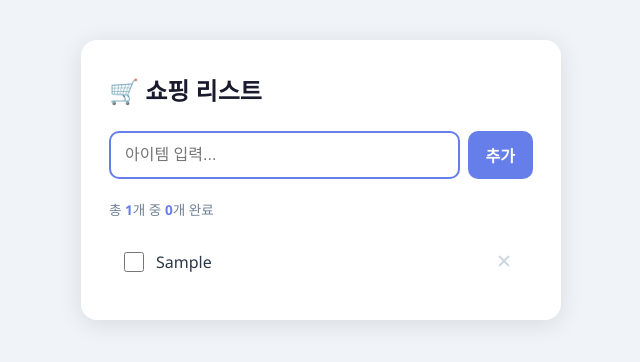
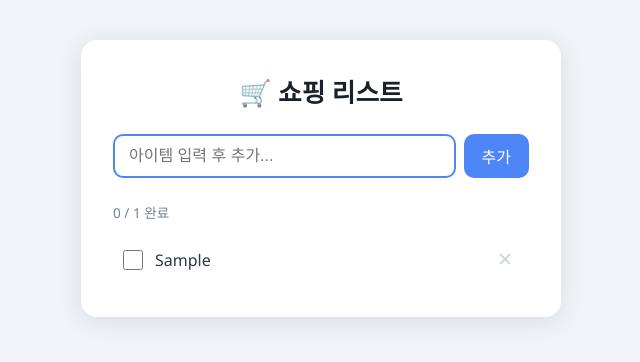
Before and after one commit to galmaru/shopping-list-app, a plain HTML site: page shopping_list.html in a window 1280 px wide. Both pictures are taken after typing "Sample" into the empty fields and a click on the button "추가". Shown: the whole page, without its empty margins (319-959 px from the left). Drawn offline with Linux system fonts and the light colour scheme.

Commit message:
쇼핑 리스트 앱 기능 구현
- 아이템 추가 (Enter 키 지원)
- 체크박스로 완료 처리 (취소선 표시)
- 개별 삭제 및 완료 항목 일괄 삭제
- localStorage로 데이터 영속성 유지
- 진행 상황 요약 표시
- XSS 방지 HTML 이스케이프 처리

Co-Authored-By: Claude Sonnet 4.6 <noreply@anthropic.com>

```diff
--- a/shopping_list.html
+++ b/shopping_list.html
@@ -1,14 +1,18 @@
 <!DOCTYPE html>
 <html lang="ko">
 <head>
-  <meta charset="UTF-8">
-  <meta name="viewport" content="width=device-width, initial-scale=1.0">
+  <meta charset="UTF-8" />
+  <meta name="viewport" content="width=device-width, initial-scale=1.0" />
   <title>쇼핑 리스트</title>
   <style>
-    * { box-sizing: border-box; margin: 0; padding: 0; }
+    * {
+      box-sizing: border-box;
+      margin: 0;
+      padding: 0;
+    }
 
     body {
-      font-family: 'Segoe UI', 'Apple SD Gothic Neo', sans-serif;
+      font-family: 'Segoe UI', sans-serif;
       background: #f0f4f8;
       min-height: 100vh;
       display: flex;
@@ -20,69 +24,59 @@
     .container {
       background: #fff;
       border-radius: 16px;
-      box-shadow: 0 4px 24px rgba(0,0,0,0.10);
+      box-shadow: 0 4px 24px rgba(0, 0, 0, 0.1);
+      padding: 32px;
       width: 100%;
       max-width: 480px;
-      padding: 32px 28px;
     }
 
     h1 {
-      font-size: 1.5rem;
-      font-weight: 700;
-      color: #1a1a2e;
+      font-size: 1.6rem;
+      color: #1a202c;
       margin-bottom: 24px;
-      display: flex;
-      align-items: center;
-      gap: 8px;
+      text-align: center;
     }
 
     .input-row {
       display: flex;
       gap: 8px;
-      margin-bottom: 20px;
+      margin-bottom: 24px;
     }
 
     .input-row input {
       flex: 1;
-      padding: 12px 14px;
+      padding: 10px 14px;
       border: 2px solid #e2e8f0;
       border-radius: 10px;
       font-size: 1rem;
-      color: #2d3748;
       outline: none;
       transition: border-color 0.2s;
     }
 
     .input-row input:focus {
-      border-color: #667eea;
+      border-color: #4f86f7;
     }
 
-    .input-row button {
-      padding: 12px 18px;
-      background: #667eea;
+    .btn-add {
+      padding: 10px 18px;
+      background: #4f86f7;
       color: #fff;
       border: none;
       border-radius: 10px;
       font-size: 1rem;
-      font-weight: 600;
       cursor: pointer;
       transition: background 0.2s;
       white-space: nowrap;
     }
 
-    .input-row button:hover {
-      background: #5a67d8;
+    .btn-add:hover {
+      background: #3b6fd4;
     }
 
-    .stats {
+    .summary {
       font-size: 0.85rem;
       color: #718096;
-      margin-bottom: 16px;
-    }
-
-    .stats span {
-      font-weight: 600;
-      color: #667eea;
+      margin-bottom: 12px;
     }
 
     ul {
@@ -93,55 +87,51 @@
       display: flex;
       align-items: center;
       gap: 12px;
-      padding: 12px 14px;
-      border-radius: 10px;
+      padding: 12px 10px;
+      border-bottom: 1px solid #edf2f7;
       transition: background 0.15s;
-      border: 1px solid transparent;
+      border-radius: 8px;
+    }
+
+    li:last-child {
+      border-bottom: none;
     }
 
     li:hover {
       background: #f7fafc;
-      border-color: #e2e8f0;
     }
 
-    li.checked {
-      opacity: 0.5;
-    }
-
-    li input[type="checkbox"] {
-      width: 20px;
-      height: 20px;
-      accent-color: #667eea;
-      cursor: pointer;
-      flex-shrink: 0;
-    }
-
-    .item-text {
-      flex: 1;
-      font-size: 1rem;
-      color: #2d3748;
-      word-break: break-all;
-    }
-
-    li.checked .item-text {
+    li.checked .item-name {
       text-decoration: line-through;
       color: #a0aec0;
     }
 
-    .delete-btn {
-      background: none;
-      border: none;
-      color: #cbd5e0;
+    .checkbox {
+      width: 20px;
+      height: 20px;
       cursor: pointer;
-      font-size: 1.2rem;
-      padding: 4px 6px;
-      border-radius: 6px;
-      line-height: 1;
-      transition: color 0.15s, background 0.15s;
+      accent-color: #4f86f7;
       flex-shrink: 0;
     }
 
-    .delete-btn:hover {
+    .item-name {
+      flex: 1;
+      font-size: 1rem;
+      color: #2d3748;
+    }
+
+    .btn-delete {
+      background: none;
+      border: none;
+      cursor: pointer;
+      color: #cbd5e0;
+      font-size: 1.2rem;
+      padding: 2px 6px;
+      border-radius: 6px;
+      transition: color 0.2s, background 0.2s;
+    }
+
+    .btn-delete:hover {
       color: #e53e3e;
       background: #fff5f5;
     }
@@ -153,23 +143,23 @@
       font-size: 0.95rem;
     }
 
-    .clear-btn {
+    .btn-clear {
       margin-top: 20px;
       width: 100%;
-      padding: 10px;
+      padding: 9px;
       background: none;
-      border: 1.5px solid #e2e8f0;
+      border: 1px solid #e2e8f0;
       border-radius: 10px;
       color: #718096;
       font-size: 0.9rem;
       cursor: pointer;
-      transition: all 0.15s;
+      transition: background 0.2s, color 0.2s;
     }
 
-    .clear-btn:hover {
-      border-color: #e53e3e;
+    .btn-clear:hover {
+      background: #fff5f5;
       color: #e53e3e;
-      background: #fff5f5;
+      border-color: #feb2b2;
     }
   </style>
 </head>
@@ -178,68 +168,84 @@
     <h1>🛒 쇼핑 리스트</h1>
 
     <div class="input-row">
-      <input type="text" id="itemInput" placeholder="아이템 입력..." maxlength="60">
-      <button onclick="addItem()">추가</button>
+      <input
+        type="text"
+        id="itemInput"
+        placeholder="아이템 입력 후 추가..."
+        maxlength="60"
+      />
+      <button class="btn-add" onclick="addItem()">추가</button>
     </div>
 
-    <div class="stats" id="stats"></div>
+    <p class="summary" id="summary"></p>
 
     <ul id="list"></ul>
 
-    <button class="clear-btn" id="clearBtn" onclick="clearChecked()" style="display:none">
+    <p class="empty" id="emptyMsg">아직 아이템이 없어요.</p>
+
+    <button class="btn-clear" id="clearBtn" onclick="clearChecked()" style="display:none">
       완료된 항목 삭제
     </button>
   </div>
 
   <script>
-    const STORAGE_KEY = 'shopping_list_items';
+    // localStorage에서 데이터 불러오기
+    let items = JSON.parse(localStorage.getItem('shopping_items') || '[]');
 
-    let items = JSON.parse(localStorage.getItem(STORAGE_KEY) || '[]');
+    const listEl = document.getElementById('list');
+    const inputEl = document.getElementById('itemInput');
+    const emptyMsg = document.getElementById('emptyMsg');
+    const summaryEl = document.getElementById('summary');
+    const clearBtn = document.getElementById('clearBtn');
 
     function save() {
-      localStorage.setItem(STORAGE_KEY, JSON.stringify(items));
+      localStorage.setItem('shopping_items', JSON.stringify(items));
     }
 
     function render() {
-      const list = document.getElementById('list');
-      const stats = document.getElementById('stats');
-      const clearBtn = document.getElementById('clearBtn');
+      listEl.innerHTML = '';
 
+      items.forEach((item, idx) => {
+        const li = document.createElement('li');
+        if (item.checked) li.classList.add('checked');
+
+        li.innerHTML = `
+          <input
+            class="checkbox"
+            type="checkbox"
+            ${item.checked ? 'checked' : ''}
+            onchange="toggleCheck(${idx})"
+          />
+          <span class="item-name">${escapeHtml(item.name)}</span>
+          <button class="btn-delete" onclick="deleteItem(${idx})" title="삭제">✕</button>
+        `;
+
+        listEl.appendChild(li);
+      });
+
+      // 빈 메시지
+      emptyMsg.style.display = items.length === 0 ? 'block' : 'none';
+
+      // 요약
       const total = items.length;
       const done = items.filter(i => i.checked).length;
+      summaryEl.textContent = total > 0 ? `${done} / ${total} 완료` : '';
 
-      if (total === 0) {
-        list.innerHTML = '<li class="empty">아직 아이템이 없습니다.</li>';
-        stats.textContent = '';
-        clearBtn.style.display = 'none';
-        return;
-      }
-
-      stats.innerHTML = `총 <span>${total}</span>개 중 <span>${done}</span>개 완료`;
+      // 완료 항목 삭제 버튼
       clearBtn.style.display = done > 0 ? 'block' : 'none';
-
-      list.innerHTML = items.map((item, idx) => `
-        <li class="${item.checked ? 'checked' : ''}">
-          <input type="checkbox" ${item.checked ? 'checked' : ''}
-            onchange="toggleItem(${idx})">
-          <span class="item-text">${escapeHtml(item.text)}</span>
-          <button class="delete-btn" onclick="deleteItem(${idx})" title="삭제">✕</button>
-        </li>
-      `).join('');
     }
 
     function addItem() {
-      const input = document.getElementById('itemInput');
-      const text = input.value.trim();
-      if (!text) return;
-      items.push({ text, checked: false });
+      const name = inputEl.value.trim();
+      if (!name) return;
+      items.push({ name, checked: false });
+      inputEl.value = '';
       save();
       render();
-      input.value = '';
-      input.focus();
+      inputEl.focus();
     }
 
-    function toggleItem(idx) {
+    function toggleCheck(idx) {
       items[idx].checked = !items[idx].checked;
       save();
       render();
@@ -257,14 +263,21 @@
       render();
     }
 
+    // HTML 이스케이프 (XSS 방지)
     function escapeHtml(str) {
-      return str.replace(/&/g,'&amp;').replace(/</g,'&lt;').replace(/>/g,'&gt;').replace(/"/g,'&quot;');
+      return str
+        .replace(/&/g, '&amp;')
+        .replace(/</g, '&lt;')
+        .replace(/>/g, '&gt;')
+        .replace(/"/g, '&quot;');
     }
 
-    document.getElementById('itemInput').addEventListener('keydown', e => {
+    // Enter 키로 추가
+    inputEl.addEventListener('keydown', e => {
       if (e.key === 'Enter') addItem();
     });
 
+    // 초기 렌더링
     render();
   </script>
 </body>
```
